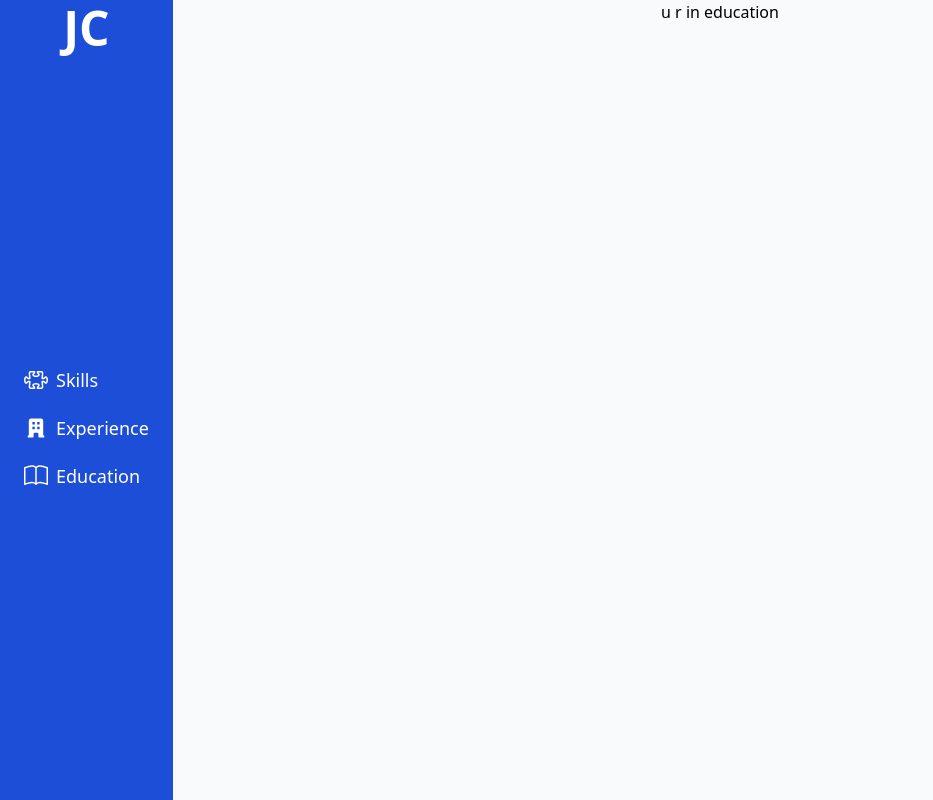
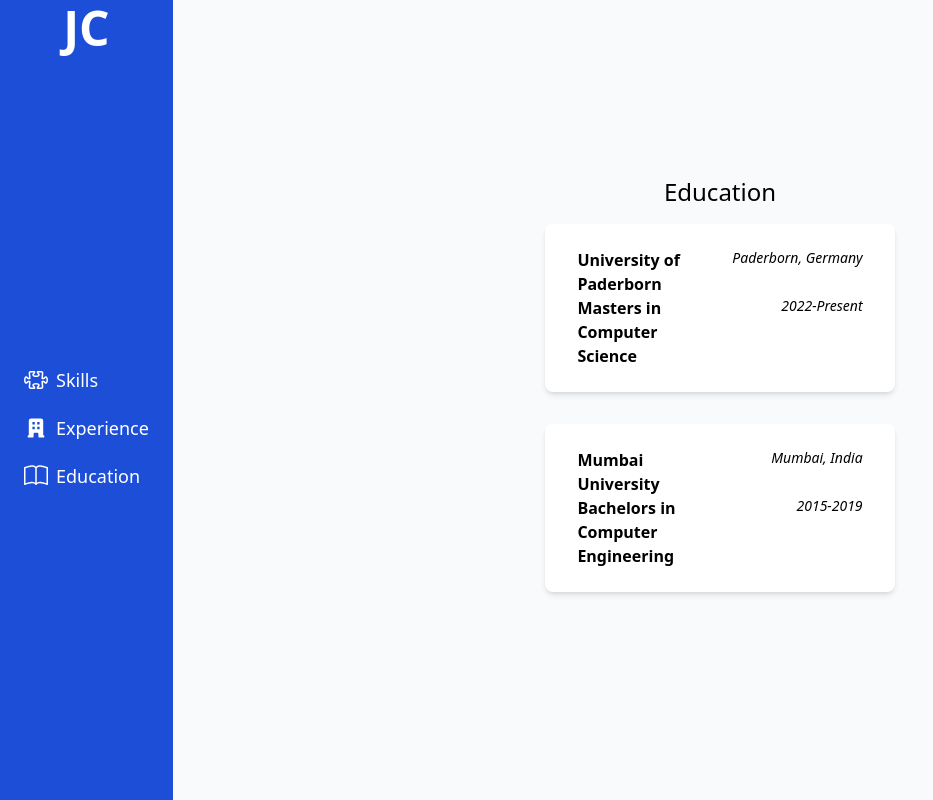
Before and after one commit to CJayesh/portfolio, a Next.js app in the folder my-portfolio/: page /education in a window 1280 px wide. Shown: the whole page, without its empty margins (0-933 px from the left). Built offline with nearby package versions, Linux system fonts and the light colour scheme.

Commit message:
add education section

```diff
--- /dev/null
+++ b/my-portfolio/src/components/EducationItem.tsx
@@ -0,0 +1,23 @@
+import React from 'react'
+
+export type Props = {
+    uni_name: string,
+    location: string,
+    duration: string,
+    degree: string,
+    specialisation?: string
+}
+
+function EducationItem(data: Props) {
+    return (
+        <div className='flex flex-wrap rounded-lg mb-8 px-8 py-6 bg-white shadow-md hover:shadow-lg w-1/2'>
+            <div className='w-full flex-[0_0_50%] font-bold'>{data.uni_name}</div>
+            <div className='w-full flex-[0_0_50%] text-right text-sm italic'>{data.location}</div>
+            <div className='w-full flex-[0_0_50%] font-semibold'>{data.degree}</div>
+            <div className='w-full flex-[0_0_50%] text-right text-sm italic'>{data.duration}</div>
+            <div className={data.specialisation ? 'w-full block' : 'hidden'} >{data.specialisation}</div>
+        </div>
+    )
+}
+
+export default EducationItem
--- a/my-portfolio/src/pages/education.tsx
+++ b/my-portfolio/src/pages/education.tsx
@@ -1,9 +1,31 @@
 import React from 'react'
+import EducationItem, {Props as EduProps} from '@/components/EducationItem'
+
+
+const edu_data: Array<EduProps> = [
+    {
+        uni_name: 'University of Paderborn',
+        location: 'Paderborn, Germany',
+        duration: '2022-Present',
+        degree: 'Masters in Computer Science'
+    },
+    {
+        uni_name: 'Mumbai University',
+        location: 'Mumbai, India',
+        duration: '2015-2019',
+        degree: 'Bachelors in Computer Engineering'
+    }
+]
+
 
 function Education() {
     return (
-        <div id='education_page' className='flex h-screen'>
-            u r in education</div>
+        <div id='education_page' className='flex h-screen flex-col justify-center items-center'>
+            <div className='text-center text-2xl mb-4'>Education</div>
+            {
+                edu_data.map((obj, i) => <EducationItem {...obj} key={i}></EducationItem>)
+            }
+        </div>
     )
 }
 
```
